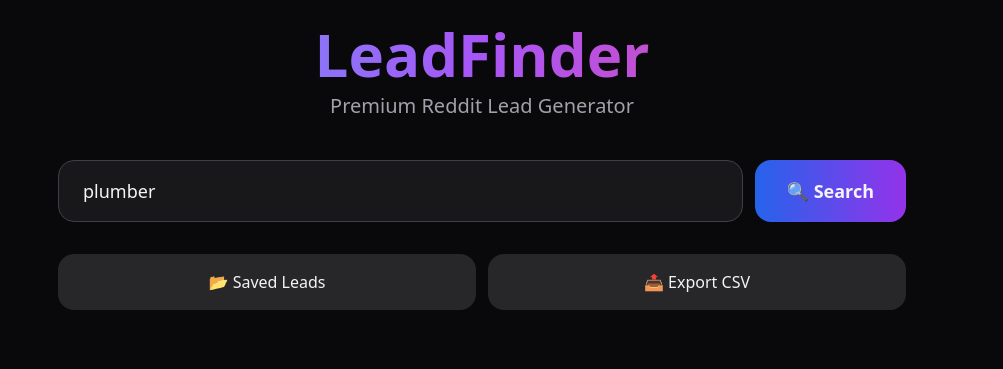
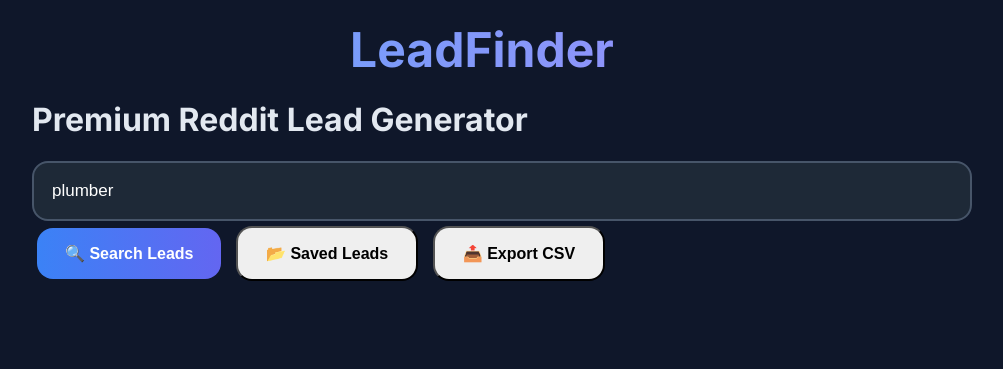
Before and after one commit to jeffdrizzy/leadfinder, a website: page public/index.html in a window 1280 px wide. Shown: the whole page, without its empty margins (158-1161 px from the left). Drawn offline with nearby package versions, Linux system fonts and the light colour scheme.

Commit message:
Update index.html

```diff
--- a/public/index.html
+++ b/public/index.html
@@ -4,83 +4,67 @@
     <meta charset="UTF-8">
     <meta name="viewport" content="width=device-width, initial-scale=1.0">
     <title>LeadFinder</title>
-    <script src="https://cdn.tailwindcss.com"></script>
     <style>
-        body { font-family: system-ui, sans-serif; }
+        @import url('https://fonts.googleapis.com/css2?family=Inter:wght@400;500;600;700&display=swap');
+        body { font-family: 'Inter', system-ui, sans-serif; margin: 0; background: #0f172a; color: #e2e8f0; }
+        .container { max-width: 900px; margin: 0 auto; padding: 20px; }
+        .logo { font-size: 48px; font-weight: 700; background: linear-gradient(90deg, #60a5fa, #a78bfa); -webkit-background-clip: text; -webkit-text-fill-color: transparent; text-align: center; }
+        input { width: 100%; padding: 18px; background: #1e2937; border: 2px solid #475569; border-radius: 16px; color: white; font-size: 17px; }
+        button { padding: 16px 28px; font-size: 16px; font-weight: 600; border-radius: 16px; cursor: pointer; margin: 5px; }
+        .btn-primary { background: linear-gradient(90deg, #3b82f6, #6366f1); color: white; border: none; }
+        .lead { background: #1e2937; padding: 20px; margin: 15px 0; border-radius: 20px; border-left: 5px solid #60a5fa; }
     </style>
 </head>
-<body class="bg-zinc-950 text-zinc-100 min-h-screen">
-    <div class="max-w-4xl mx-auto p-6">
-        <div class="text-center mb-10">
-            <div class="text-6xl font-bold bg-gradient-to-r from-blue-400 via-purple-500 to-pink-500 bg-clip-text text-transparent">LeadFinder</div>
-            <p class="text-xl text-zinc-400 mt-2">Premium Reddit Lead Generator</p>
-        </div>
+<body>
+    <div class="container">
+        <div class="logo">LeadFinder</div>
+        <h1 class="text-center text-3xl font-semibold mt-2 mb-8">Premium Reddit Lead Generator</h1>
 
-        <div class="flex gap-3 mb-8">
-            <input id="keyword" type="text" placeholder="plumber OR electrician" value="plumber"
-                 class="flex-1 bg-zinc-900 border border-zinc-700 rounded-2xl px-6 py-4 text-lg focus:outline-none focus:border-blue-500">
-            <button onclick="searchLeads()"
-                 class="bg-gradient-to-r from-blue-600 to-purple-600 hover:from-blue-500 hover:to-purple-500 px-8 py-4 rounded-2xl font-semibold text-lg">🔍 Search</button>
-        </div>
+        <input type="text" id="keyword" placeholder="plumber OR electrician" value="plumber" class="mb-6">
+        <button onclick="searchLeads()" class="btn-primary">🔍 Search Leads</button>
+        <button onclick="loadSavedLeads()" class="bg-zinc-800">📂 Saved Leads</button>
+        <button onclick="exportCSV()" class="bg-zinc-800">📤 Export CSV</button>
 
-        <div class="flex gap-3 mb-8">
-            <button onclick="loadSavedLeads()" class="flex-1 bg-zinc-800 hover:bg-zinc-700 px-6 py-4 rounded-2xl font-medium">📂 Saved Leads</button>
-            <button onclick="exportCSV()" class="flex-1 bg-zinc-800 hover:bg-zinc-700 px-6 py-4 rounded-2xl font-medium">📤 Export CSV</button>
-        </div>
-
-        <div id="results" class="space-y-4"></div>
-        <div id="saved" class="space-y-4 mt-8"></div>
+        <div id="results" class="mt-8"></div>
+        <div id="saved" class="mt-8"></div>
     </div>
 
     <script>
         async function searchLeads() {
             const q = document.getElementById('keyword').value.trim();
             const results = document.getElementById('results');
-            results.innerHTML = '<p class="text-center text-zinc-400">Searching high-intent leads...</p>';
+            results.innerHTML = '<p class="text-center">Searching...</p>';
             try {
                 const res = await fetch('/api/search?q=' + encodeURIComponent(q));
                 const posts = await res.json();
                 let html = '';
                 posts.forEach(p => {
-                    html += `
-                        <div class="bg-zinc-900 p-6 rounded-3xl border border-zinc-800">
-                            <div class="font-semibold text-lg">${p.title}</div>
-                            <div class="text-blue-400 text-sm mt-1">r/\( {p.subreddit} • <a href=" \){p.url}" target="_blank" class="hover:underline">View</a></div>
-                            <p class="text-zinc-400 mt-3 text-sm">${p.snippet}</p>
-                            <button onclick="saveLead('\( {p.title.replace(/'/g,"\\'")}', ' \){p.subreddit}', '\( {p.url}', ' \){p.snippet.replace(/'/g,"\\'")}')"
-                             class="mt-4 bg-emerald-600 hover:bg-emerald-500 px-6 py-2 rounded-2xl text-sm font-medium">Save Lead</button>
-                        </div>`;
+                    html += `<div class="lead"><strong>\( {p.title}</strong><br><span class="text-blue-400">r/ \){p.subreddit}</span> • <a href="\( {p.url}" target="_blank">View</a><br><small> \){p.snippet}</small><br><button onclick="saveLead('\( {p.title.replace(/'/g,"\\'")}', ' \){p.subreddit}', '\( {p.url}', ' \){p.snippet.replace(/'/g,"\\'")}')" class="mt-4 bg-emerald-600 px-6 py-2 rounded-xl">Save Lead</button></div>`;
                 });
-                results.innerHTML = html || '<p class="text-center">No results found.</p>';
+                results.innerHTML = html;
             } catch(e) {
-                results.innerHTML = '<p class="text-red-400 text-center">Connection error. Is the server running?</p>';
+                results.innerHTML = '<p class="text-red-400">Error. Server running?</p>';
             }
         }
 
         async function saveLead(title, subreddit, url, snippet) {
-            await fetch('/api/save', {
-                method: 'POST',
-                headers: {'Content-Type': 'application/json'},
-                body: JSON.stringify({title, subreddit, url, snippet})
-            });
-            alert('✅ Lead Saved!');
+            await fetch('/api/save', { method: 'POST', headers: {'Content-Type': 'application/json'}, body: JSON.stringify({title, subreddit, url, snippet}) });
+            alert('Saved!');
         }
 
         async function loadSavedLeads() {
             const res = await fetch('/api/leads');
             const leads = await res.json();
             let html = '<h2 class="text-2xl font-semibold mb-4">Saved Leads</h2>';
-            leads.forEach(l => {
-                html += `<div class="bg-zinc-900 p-6 rounded-3xl border border-zinc-800"><div class="font-semibold">\( {l.title}</div><div class="text-zinc-400">r/ \){l.subreddit}</div></div>`;
-            });
+            leads.forEach(l => html += `<div class="lead"><strong>\( {l.title}</strong><br>r/ \){l.subreddit}</div>`);
             document.getElementById('saved').innerHTML = html;
         }
 
         async function exportCSV() {
             const res = await fetch('/api/leads');
             const leads = await res.json();
-            let csv = 'Title,Subreddit,URL,Snippet,Timestamp\n';
-            leads.forEach(l => csv += `"\( {l.title}"," \){l.subreddit}","\( {l.url}"," \){l.snippet}","${l.timestamp}"\n`);
+            let csv = 'Title,Subreddit,URL,Snippet\n';
+            leads.forEach(l => csv += `"\( {l.title}"," \){l.subreddit}","\( {l.url}"," \){l.snippet}"\n`);
             const blob = new Blob([csv], {type: 'text/csv'});
             const a = document.createElement('a');
             a.href = URL.createObjectURL(blob);
```
